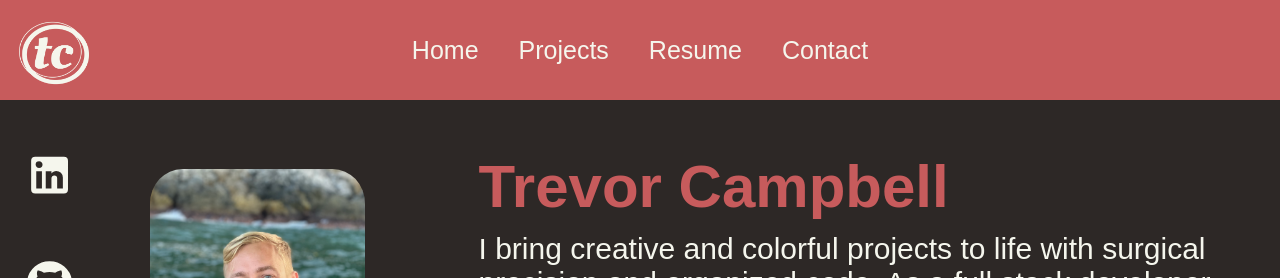
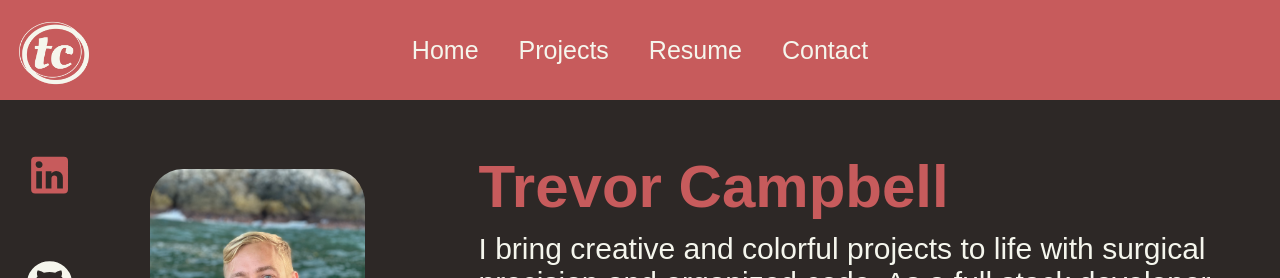
Before and after one commit to RareTC/portfolio, a React (Create React App) app: page / in a window 1280 px wide. In both pictures the pointer is over the link 59 px from the left and 184 px from the top of the page. Shown: the top 278 px of the page. Built offline with nearby package versions, Linux system fonts and the light colour scheme; the HTML template or start-up script is replaced by a standard one.

Commit message:
hover effect on bioLinks

```diff
--- a/src/Pages/Home/Home.css
+++ b/src/Pages/Home/Home.css
@@ -22,6 +22,14 @@
 
 .bioLinks a {
     color: #f5f6ed;
+}
+
+.bioLinks a:hover{
+    color: #c75b5c;
+}
+
+.bioLinks a:active {
+    filter: brightness(130%);
 }
 
 .bioLinks svg {
--- a/src/components/Navbar/Navbar.css
+++ b/src/components/Navbar/Navbar.css
@@ -76,6 +76,7 @@ text-align: center;
 
 @media only screen and (max-width: 600px) {
 
+
 .toggleButton {
     display: flex;
 }
```
